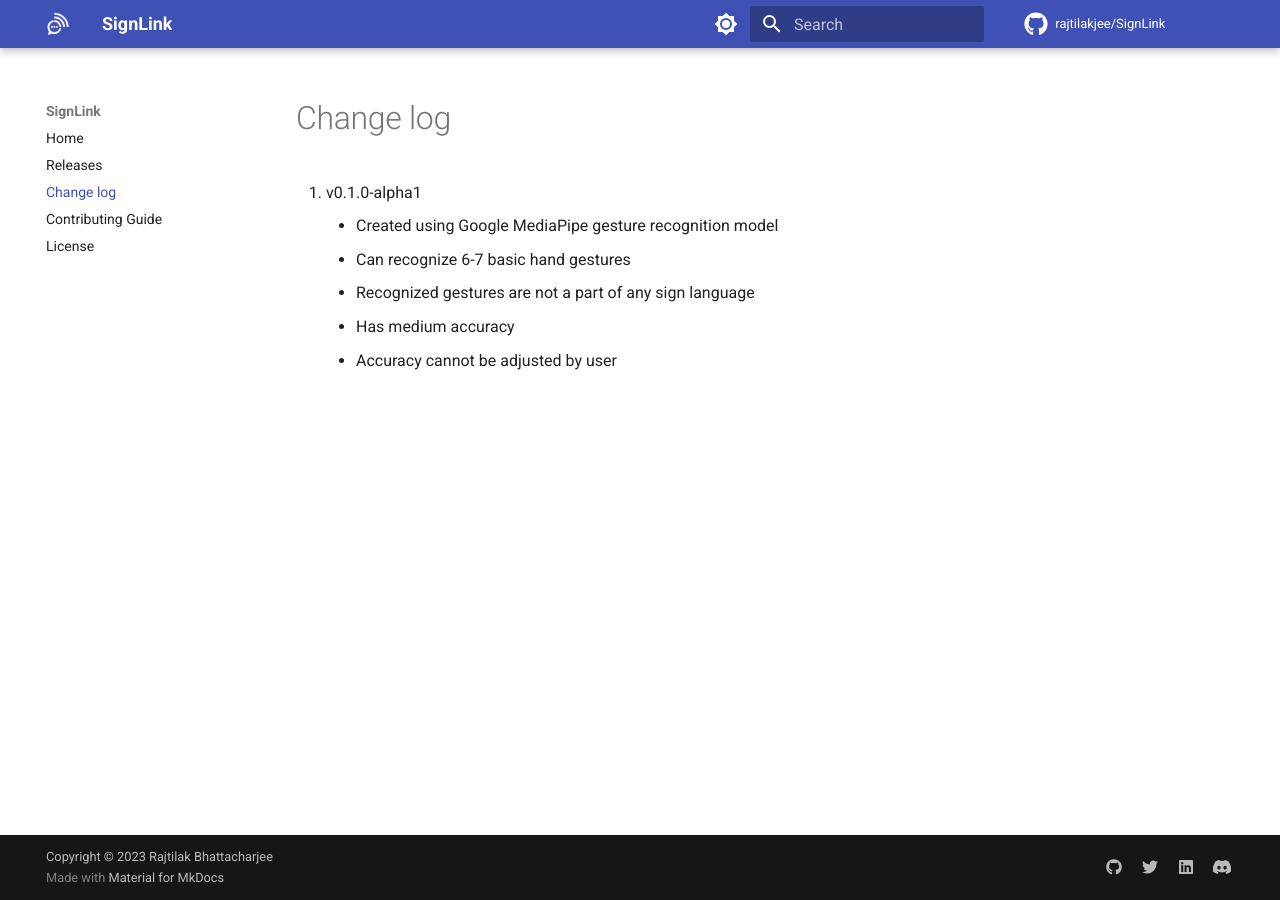
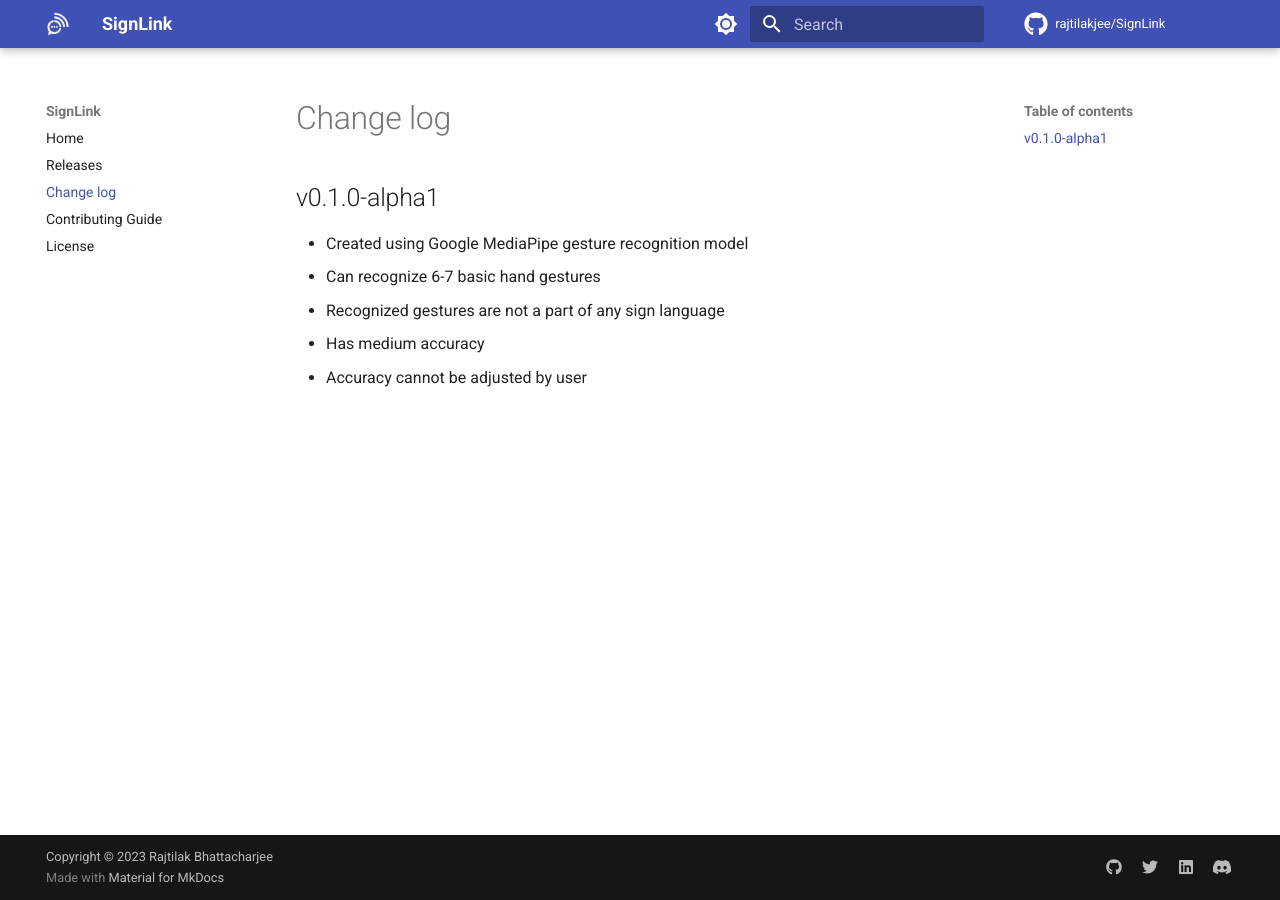
Before and after one commit to rajtilakjee/SignLink, an MkDocs documentation site: the page built from docs/changelog.md, in a window 1280 px wide. Built offline with MkDocs 1.6.1 and Material for MkDocs 9.7.7, drawn with Linux system fonts in a browser that asks for light colours; comment, search, counter and statistics services are not loaded; some of the changed lines change nothing that is shown.

Commit message:
Add change log and latest release in docs

```diff
--- a/docs/changelog.md
+++ b/docs/changelog.md
@@ -1,8 +1,8 @@
 # Change log
 
-1. v0.1.0-alpha1
-    - Created using Google MediaPipe gesture recognition model
-    - Can recognize 6-7 basic hand gestures
-    - Recognized gestures are not a part of any sign language
-    - Has medium accuracy
-    - Accuracy cannot be adjusted by user
+## v0.1.0-alpha1
+ - Created using Google MediaPipe gesture recognition model
+ - Can recognize 6-7 basic hand gestures
+ - Recognized gestures are not a part of any sign language
+ - Has medium accuracy
+ - Accuracy cannot be adjusted by user
```
